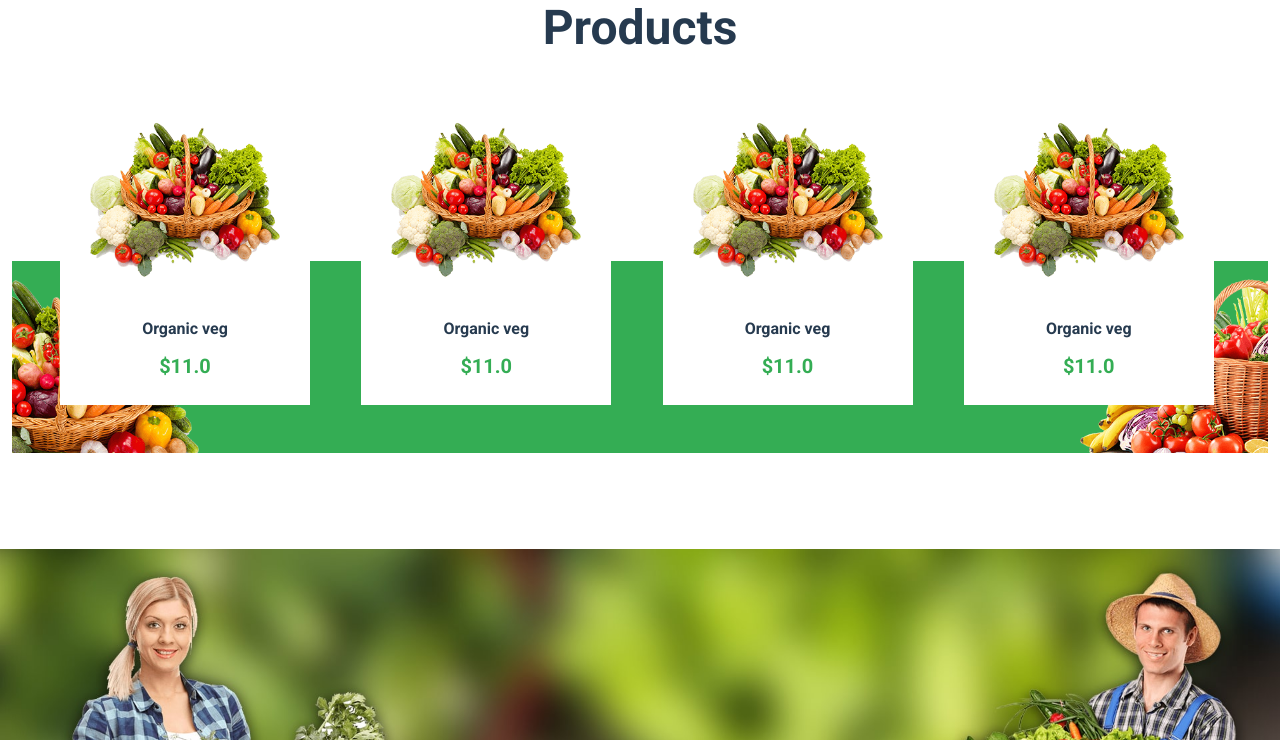
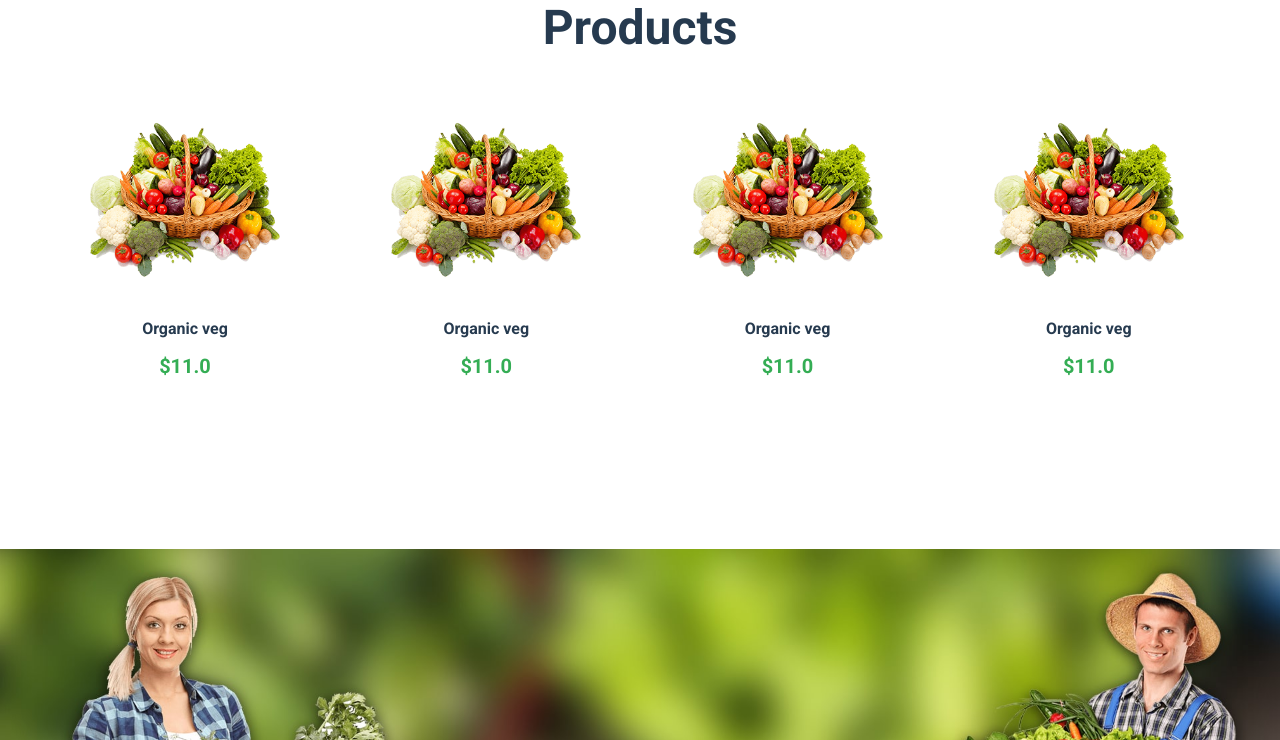
Before and after one commit to javohiralisherovic/farmfresh, a Django app: page / in a window 1280 px wide; the page is wider, and only the part inside the window is pictured. Shown: the part 2791-3531 px from the top of that part. Run offline with Django 4.2, Linux system fonts and the light colour scheme; data comes from the database, SQL or seed files in the repository; data that the repository does not hold is empty; some libraries are stand-ins or nearby versions.

Commit message:
yyyy
yyyy

```diff
--- a/static/css/style.css
+++ b/static/css/style.css
@@ -176,7 +176,7 @@
     opacity: 0;
 }
 
-.product-carousel::after {
+.bg__ibrokhim {
     position: absolute;
     content: "";
     width: 100%;
--- a/templates/index.html
+++ b/templates/index.html
@@ -304,7 +304,7 @@
                 <h6 class="text-primary text-uppercase">{% trans "Products" %}</h6>
                 <h1 class="display-5">{% trans "Our Fresh & Organic Products" %}</h1>
             </div>
-            <div class="owl-carousel product-carousel px-5">
+            <div class="owl-carousel product-carousel px-5 d-flex">
                 {% for item in Product %}
                 <div class="pb-5">
                     <div class="product-item position-relative bg-white d-flex flex-column text-center" style="width: 250px; height: 300px;">
--- a/templates/product.html
+++ b/templates/product.html
@@ -134,7 +134,7 @@
                 <h6 class="text-primary text-uppercase">{% trans "Products" %}</h6>
                 <h1 class="display-5">{% trans "Our Fresh & Organic Products" %}</h1>
             </div>
-            <div class="owl-carousel product-carousel px-5">
+            <div class="owl-carousel product-carousel px-5 d-flex">
                 {% for item in product %}
                 <div class="pb-5 d-flex">
                     <div class="product-item position-relative bg-white d-flex flex-column text-center"
@@ -151,6 +151,7 @@
                     </div>
                 </div>
                 {% endfor %}
+                <div class="bg__ibrokhim"></div>
             </div>
         </div>
     </div>
```
